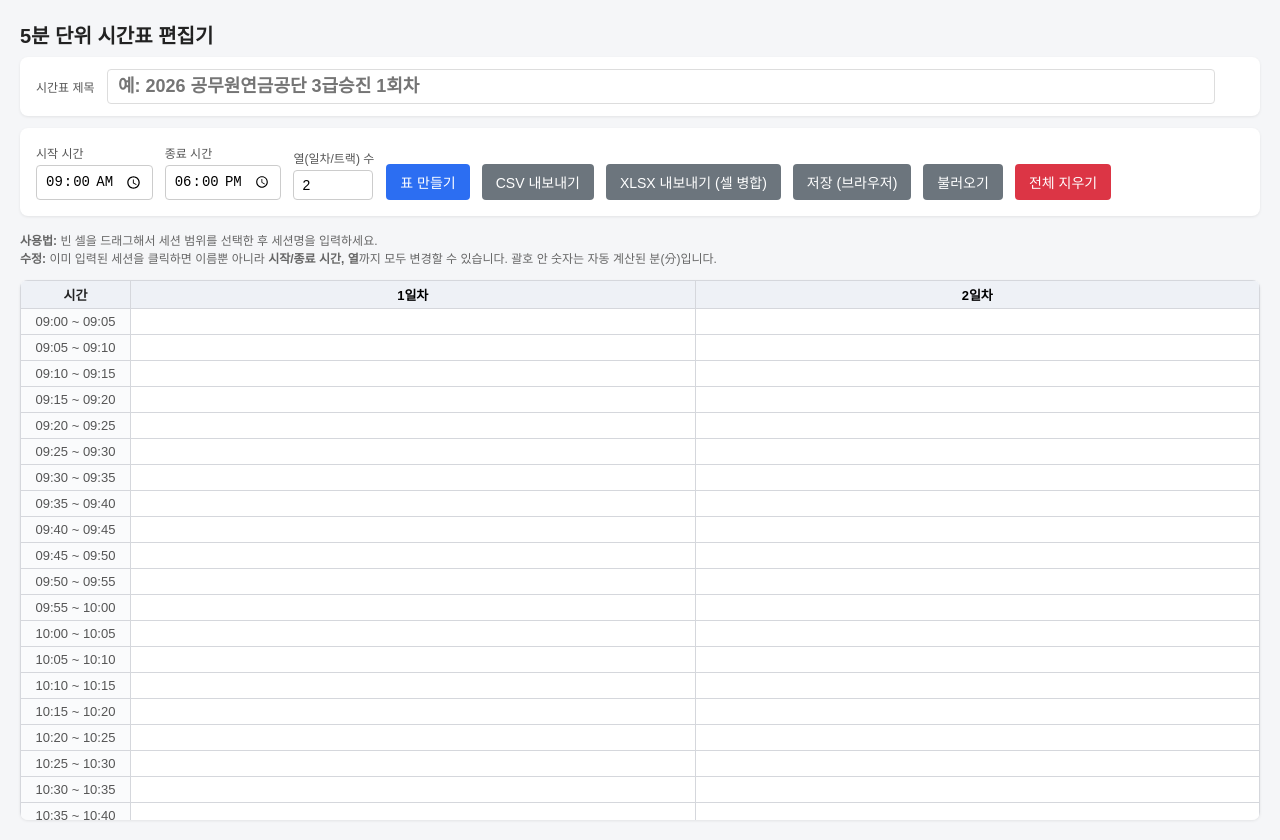
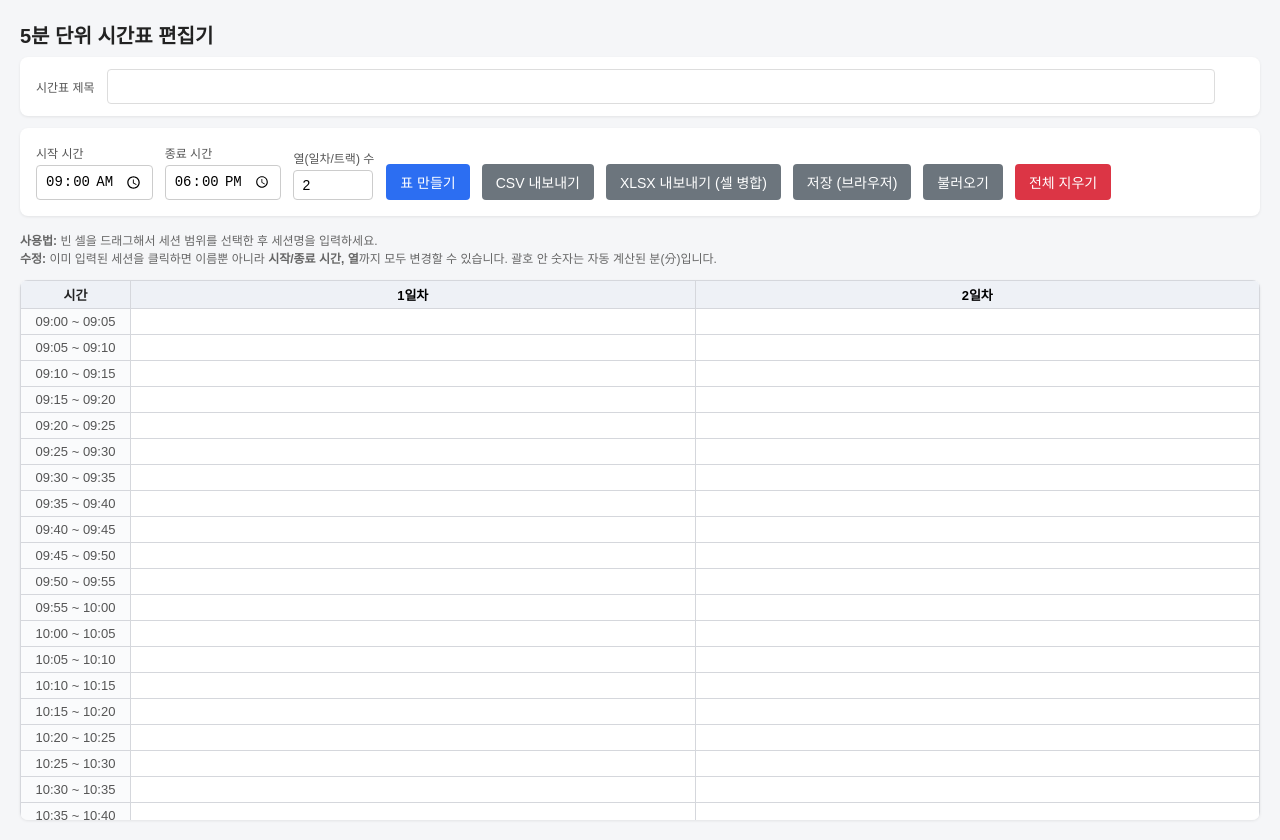
Before and after one commit to bhforlife311/scheduler, a plain HTML site: page index.html in a window 1280 px wide. Drawn offline with Linux system fonts and the light colour scheme.

Commit message:
Remove placeholder example from title input

```diff
--- a/index.html
+++ b/index.html
@@ -233,7 +233,7 @@
 
 <div class="title-bar">
   <label for="scheduleTitle">시간표 제목</label>
-  <input type="text" id="scheduleTitle" placeholder="예: 2026 공무원연금공단 3급승진 1회차" />
+  <input type="text" id="scheduleTitle" />
 </div>
 
 <div class="controls">
```
